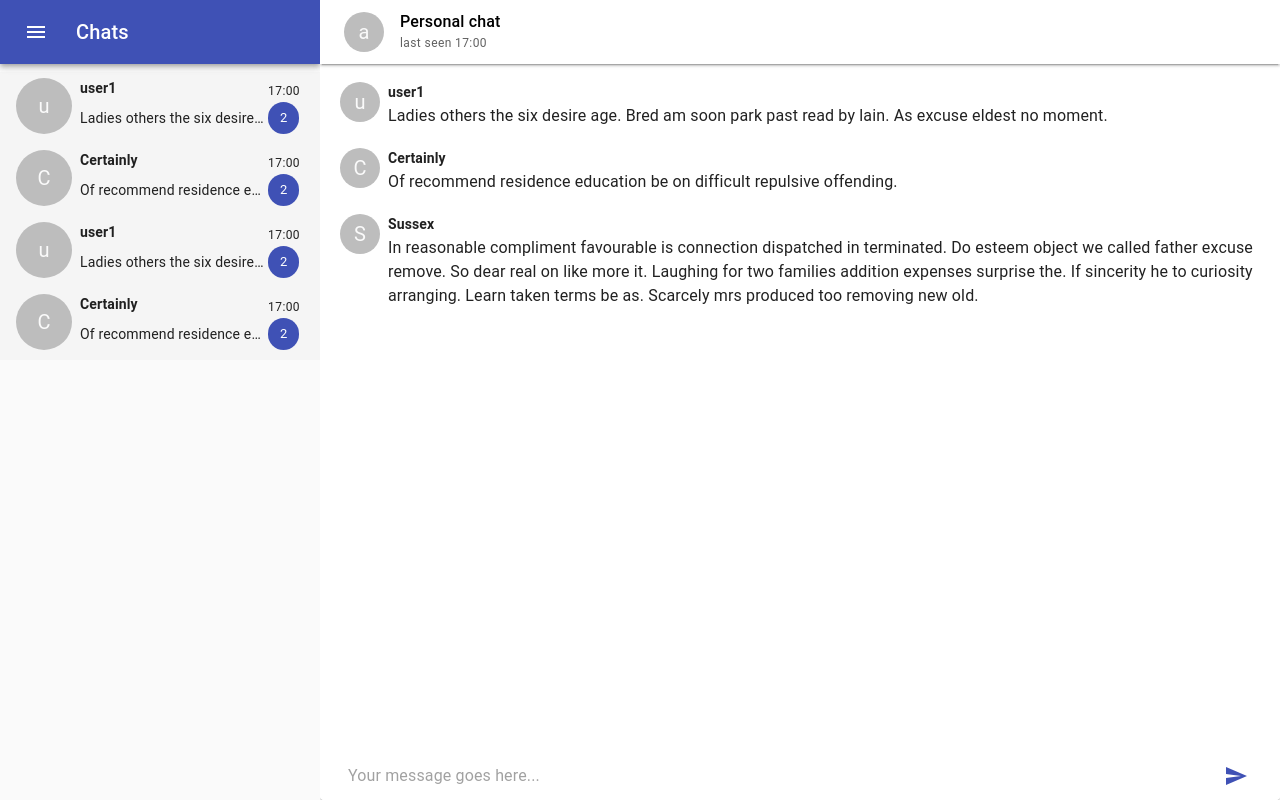
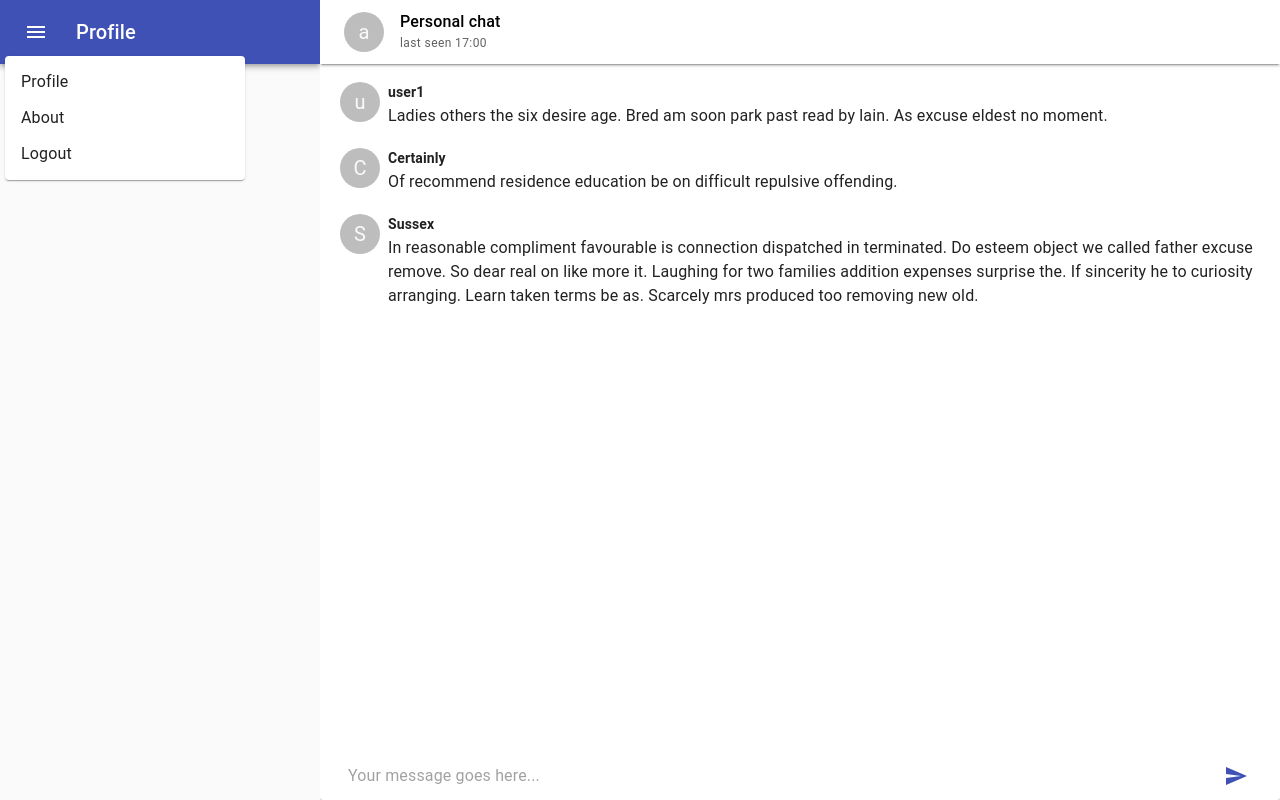
Before and after one commit to nickdee1/MyTrack-Fe, a React (Create React App) app: page /settings in a window 1280 px wide. Both pictures are taken after a click on the button 36 px from the left and 32 px from the top of the page. Built offline with nearby package versions, Linux system fonts and the light colour scheme.

Commit message:
dev: add app bar, refactor

```diff
--- a/package.json
+++ b/package.json
@@ -4,6 +4,7 @@
   "private": true,
   "dependencies": {
     "@material-ui/core": "^4.11.4",
+    "@reduxjs/toolkit": "^1.6.1",
     "@stomp/stompjs": "^6.1.0",
     "@testing-library/jest-dom": "^5.11.4",
     "@testing-library/react": "^11.1.0",
@@ -42,6 +43,7 @@
     ]
   },
   "devDependencies": {
-    "@material-ui/icons": "^4.11.2"
+    "@material-ui/icons": "^4.11.2",
+    "react-router-dom": "^5.2.0"
   }
 }
--- a/src/components/chat/ChatComponent.js
+++ b/src/components/chat/ChatComponent.js
@@ -10,42 +10,42 @@ import ChatAppBar from '../app-bar/ChatAppBar';
 
 let messagesMock = [
   {
-    username: "user1",
-    message: "Ladies others the six desire age. Bred am soon park past read by lain. As excuse eldest no moment. "
+    username: 'user1',
+    message: 'Ladies others the six desire age. Bred am soon park past read by lain. As excuse eldest no moment. '
   },
   {
-    username: "Certainly",
-    message: "Of recommend residence education be on difficult repulsive offending."
+    username: 'Certainly',
+    message: 'Of recommend residence education be on difficult repulsive offending.'
   },
   {
-    username: "Sussex",
-    message: "In reasonable compliment favourable is connection dispatched in terminated. Do esteem object we called father excuse remove. So dear real on like more it. Laughing for two families addition expenses surprise the. If sincerity he to curiosity arranging. Learn taken terms be as. Scarcely mrs produced too removing new old. "
+    username: 'Sussex',
+    message: 'In reasonable compliment favourable is connection dispatched in terminated. Do esteem object we called father excuse remove. So dear real on like more it. Laughing for two families addition expenses surprise the. If sincerity he to curiosity arranging. Learn taken terms be as. Scarcely mrs produced too removing new old. '
   },
 ]
 
 const useStyles = makeStyles({
   container: {
     height: '100vh',
-    overflow: "hidden",
+    overflow: 'hidden',
   },
   paper: {
-    position: "relative",
-    height: "100%",
+    position: 'relative',
+    height: '100%',
   },
   list: {
-    height: "100%",
+    height: '100%',
   },
   input: {
-    bottom: "0",
-    left: "0",
-    right: "0",
-    width: "100%",
-    position: "absolute"
+    bottom: '0',
+    left: '0',
+    right: '0',
+    width: '100%',
+    position: 'absolute'
   },
   chatListAndInput: {
-    height: "100%",
-    display: "flex",
-    flexDirection: "column",
+    height: '100%',
+    display: 'flex',
+    flexDirection: 'column',
   }
 })
 
@@ -55,9 +55,9 @@ const getMessages = (messages) => {
   )
 }
 
-const ChatComponent = () => {
+const ChatComponent = ({small, chatMessages}) => {
   const classes = useStyles()
-  const [messages, setMessages] = useState(messagesMock)
+  const [messages, setMessages] = useState(chatMessages)
 
   const addMsg = (msg) => {
     let out = [...messages, msg]
@@ -75,7 +75,7 @@ const ChatComponent = () => {
           item
         >
           <Paper className={classes.paper}>
-            <ChatAppBar title={"Personal chat"} lastSeen={"17:00"}/>
+            <ChatAppBar small={small} title={'Personal chat'} lastSeen={'17:00'}/>
 
             <div className={classes.chatListAndInput}>
               <List
@@ -85,7 +85,7 @@ const ChatComponent = () => {
                 {getMessages(messages)}
               </List>
               <div className={classes.input}>
-                <TextInput addMessage={addMsg} user={"user1"}/>
+                <TextInput addMessage={addMsg} user={'user1'}/>
               </div>
             </div>
 
--- a/src/components/list-chats/app-bar/ListChatBar.js
+++ /dev/null
@@ -1,30 +0,0 @@
-import React from 'react';
-import AppBar from '@material-ui/core/AppBar';
-import {makeStyles, Toolbar, Typography} from '@material-ui/core';
-import IconButton from '@material-ui/core/IconButton';
-import MenuIcon from '@material-ui/icons/Menu';
-
-const useStyles = makeStyles((theme) => ({
-  menuButton: {
-    marginRight: theme.spacing(2),
-  }
-}))
-
-const ListCharBar = () => {
-  const classes = useStyles()
-
-  return (
-    <AppBar position="static">
-      <Toolbar>
-        <IconButton edge="start" className={classes.menuButton} color="inherit" aria-label="menu">
-          <MenuIcon/>
-        </IconButton>
-        <Typography variant="h6">
-          Chats
-        </Typography>
-      </Toolbar>
-    </AppBar>
-  )
-}
-
-export default ListCharBar
--- /dev/null
+++ b/src/components/main-drawer/AppRouter.js
@@ -0,0 +1,22 @@
+import React from 'react';
+import {BrowserRouter as Router, Route, Switch} from 'react-router-dom';
+import ChatList from './ChatList';
+import ProfileSettings from './ProfileSettings';
+
+const AppRouter = ({messages}) => {
+
+  return (
+    <Router>
+      <Switch>
+        <Route path='/chats'>
+          <ChatList messages={messages}/>
+        </Route>
+        <Route path='/settings'>
+          <ProfileSettings/>
+        </Route>
+      </Switch>
+    </Router>
+  )
+}
+
+export default AppRouter
--- /dev/null
+++ b/src/components/main-drawer/ChatList.js
@@ -0,0 +1,27 @@
+import React from 'react';
+import List from '@material-ui/core/List';
+import MenuBar from './app-bar/ListChatBar';
+import {makeStyles} from '@material-ui/core';
+
+const useStyles = makeStyles({
+  list: {
+    height: '100%',
+    width: '100%',
+    overflow: 'auto',
+    backgroundColor: '#fafafa'
+  }
+})
+
+const ChatList = ({messages}) => {
+  const classes = useStyles()
+  return (
+    <>
+      <MenuBar pageName='Chats'/>
+      <List className={classes.list}>
+        {messages}
+      </List>
+    </>
+  )
+}
+
+export default ChatList
--- a/src/components/list-chats/ListChats.js
+++ b/src/components/main-drawer/MenuLeftBar.js
@@ -1,9 +1,8 @@
 import React from 'react';
 import ChatCard from '../chat-card/ChatCard';
-import List from '@material-ui/core/List';
 import {makeStyles} from '@material-ui/core';
 import Grid from '@material-ui/core/Grid';
-import ListCharBar from './app-bar/ListChatBar';
+import AppRouter from './AppRouter';
 
 const mockChats = [
   {
@@ -25,39 +24,35 @@ const mockChats = [
 ]
 
 const getMessages = (messages) => {
-  return messages.map(msg =>
-    <ChatCard username={msg.username} lastMsg={msg.message}/>
+  return messages.map(chats =>
+    <ChatCard username={chats.username} lastMsg={chats.lastMsg}/>
   )
 }
 
 const useStyles = makeStyles({
   container: {
     height: '100vh',
-    overflow: "hidden",
+    width: '100%',
+    overflow: 'hidden',
   },
   list: {
-    height: "100%",
-    width: "100%",
+    height: '100%',
+    width: '100%',
     overflow: 'auto',
-    backgroundColor: "#fafafa"
+    backgroundColor: '#fafafa'
   }
 })
 
-const ListChats = () => {
+const MenuLeftBar = ({chats}) => {
   const classes = useStyles()
   return (
     <Grid
       className={classes.container}
       container
     >
-      <ListCharBar/>
-      <List
-        className={classes.list}
-      >
-        {getMessages(mockChats)}
-      </List>
+      <AppRouter messages={getMessages(chats)}/>
     </Grid>
   )
 }
 
-export default ListChats
+export default MenuLeftBar
--- /dev/null
+++ b/src/components/main-drawer/ProfileSettings.js
@@ -0,0 +1,26 @@
+import React from 'react';
+import MenuBar from './app-bar/ListChatBar';
+import {makeStyles} from '@material-ui/core';
+
+const useStyles = makeStyles({
+  list: {
+    height: '100%',
+    width: '100%',
+    overflow: 'auto',
+    backgroundColor: '#fafafa'
+  }
+})
+
+const  ProfileSettings = () => {
+  const classes = useStyles()
+  return (
+    <>
+      <MenuBar pageName='Profile'/>
+      <div className={classes.list}>
+
+      </div>
+    </>
+  )
+}
+
+export default ProfileSettings
--- /dev/null
+++ b/src/components/main-drawer/app-bar/AppBarPopper.js
@@ -0,0 +1,86 @@
+import React from 'react';
+import Grow from '@material-ui/core/Grow';
+import Paper from '@material-ui/core/Paper';
+import ClickAwayListener from '@material-ui/core/ClickAwayListener';
+import MenuList from '@material-ui/core/MenuList';
+import MenuItem from '@material-ui/core/MenuItem';
+import Popper from '@material-ui/core/Popper';
+import {makeStyles} from '@material-ui/core';
+import IconButton from '@material-ui/core/IconButton';
+import MenuIcon from '@material-ui/icons/Menu';
+
+const useStyles = makeStyles((theme) => ({
+  menuButton: {
+    marginRight: theme.spacing(2),
+  },
+  menu: {
+    width: '30vh'
+  }
+}))
+
+const AppBarPopper = () => {
+  const [open, setOpen] = React.useState(false);
+  const anchorRef = React.useRef(null);
+  const classes = useStyles()
+
+  const handleToggle = () => {
+    setOpen((prevOpen) => !prevOpen);
+  };
+
+  const handleClose = (event) => {
+    if (anchorRef.current && anchorRef.current.contains(event.target)) {
+      return;
+    }
+
+    setOpen(false);
+  };
+
+  function handleListKeyDown(event) {
+    if (event.key === 'Tab') {
+      event.preventDefault();
+      setOpen(false);
+    }
+  }
+
+  // return focus to the button when we transitioned from !open -> open
+  const prevOpen = React.useRef(open);
+  React.useEffect(() => {
+    if (prevOpen.current === true && open === false) {
+      anchorRef.current.focus();
+    }
+
+    prevOpen.current = open;
+  }, [open]);
+
+  return (
+    <>
+      <IconButton edge="start" className={classes.menuButton} color="inherit" aria-label="menu" ref={anchorRef}
+                  aria-controls={open ? 'menu-list-grow' : undefined}
+                  aria-haspopup="true"
+                  onClick={handleToggle}>
+        <MenuIcon/>
+      </IconButton>
+      <Popper open={open} anchorEl={anchorRef.current} role={undefined} transition disablePortal>
+        {({TransitionProps, placement}) => (
+          <Grow
+            {...TransitionProps}
+            style={{transformOrigin: placement === 'bottom' ? 'center top' : 'center bottom'}}
+          >
+            <Paper>
+              <ClickAwayListener onClickAway={handleClose}>
+                <MenuList className={classes.menu} autoFocusItem={open} id="menu-list-grow"
+                          onKeyDown={handleListKeyDown}>
+                  <MenuItem onClick={handleClose}>Profile</MenuItem>
+                  <MenuItem onClick={handleClose}>About</MenuItem>
+                  <MenuItem onClick={handleClose}>Logout</MenuItem>
+                </MenuList>
+              </ClickAwayListener>
+            </Paper>
+          </Grow>
+        )}
+      </Popper>
+    </>
+  )
+}
+
+export default AppBarPopper
--- /dev/null
+++ b/src/components/main-drawer/app-bar/ListChatBar.js
@@ -0,0 +1,20 @@
+import React from 'react';
+import AppBar from '@material-ui/core/AppBar';
+import {Toolbar, Typography} from '@material-ui/core';
+import AppBarPopper from './AppBarPopper';
+
+const MenuBar = ({pageName}) => {
+
+  return (
+    <AppBar position="static">
+      <Toolbar>
+        <AppBarPopper/>
+        <Typography variant="h6">
+          {pageName}
+        </Typography>
+      </Toolbar>
+    </AppBar>
+  )
+}
+
+export default MenuBar
--- a/src/pages/chat-page/ChatPage.js
+++ b/src/pages/chat-page/ChatPage.js
@@ -1,8 +1,10 @@
 import React from 'react';
 import Grid from '@material-ui/core/Grid';
-import ListChats from '../../components/list-chats/ListChats';
+import MenuLeftBar from '../../components/main-drawer/MenuLeftBar';
 import ChatComponent from '../../components/chat/ChatComponent';
 import {makeStyles} from '@material-ui/core';
+import withWidth from '@material-ui/core/withWidth';
+
 
 const useStyles = makeStyles({
   container: {
@@ -14,8 +16,44 @@ const useStyles = makeStyles({
 })
 
 
-const ChatPage = () => {
+let messagesMock = [
+  {
+    username: "user1",
+    message: "Ladies others the six desire age. Bred am soon park past read by lain. As excuse eldest no moment. "
+  },
+  {
+    username: "Certainly",
+    message: "Of recommend residence education be on difficult repulsive offending."
+  },
+  {
+    username: "Sussex",
+    message: "In reasonable compliment favourable is connection dispatched in terminated. Do esteem object we called father excuse remove. So dear real on like more it. Laughing for two families addition expenses surprise the. If sincerity he to curiosity arranging. Learn taken terms be as. Scarcely mrs produced too removing new old. "
+  },
+]
+
+let messageChats = [
+  {
+    username: "user1",
+    messages: messagesMock,
+    lastMsg: "12354"
+  }
+]
+
+const ChatPage = (props) => {
   const classes = useStyles()
+
+  if (props.width === "xs") {
+    return(
+      <Grid
+        container
+        direction="row"
+        justify="center"
+        className={classes.container}
+      >
+          <MenuLeftBar chats={messageChats}/>
+      </Grid>
+    )
+  }
 
   return (
     <Grid
@@ -30,7 +68,7 @@ const ChatPage = () => {
         md={3}
         lg={3}
       >
-        <ListChats/>
+        <MenuLeftBar chats={messageChats}/>
       </Grid>
       <Grid
         item
@@ -38,10 +76,10 @@ const ChatPage = () => {
         md={9}
         lg={9}
       >
-        <ChatComponent/>
+        <ChatComponent chatMessages={messagesMock}/>
       </Grid>
     </Grid>
   )
 }
 
-export default ChatPage
+export default withWidth()(ChatPage);
```
Also changed, not shown: src/components/app-bar/ChatAppBar.js (+14 -1 lines), 1 other file (tests, documents, lock files or other folders).
